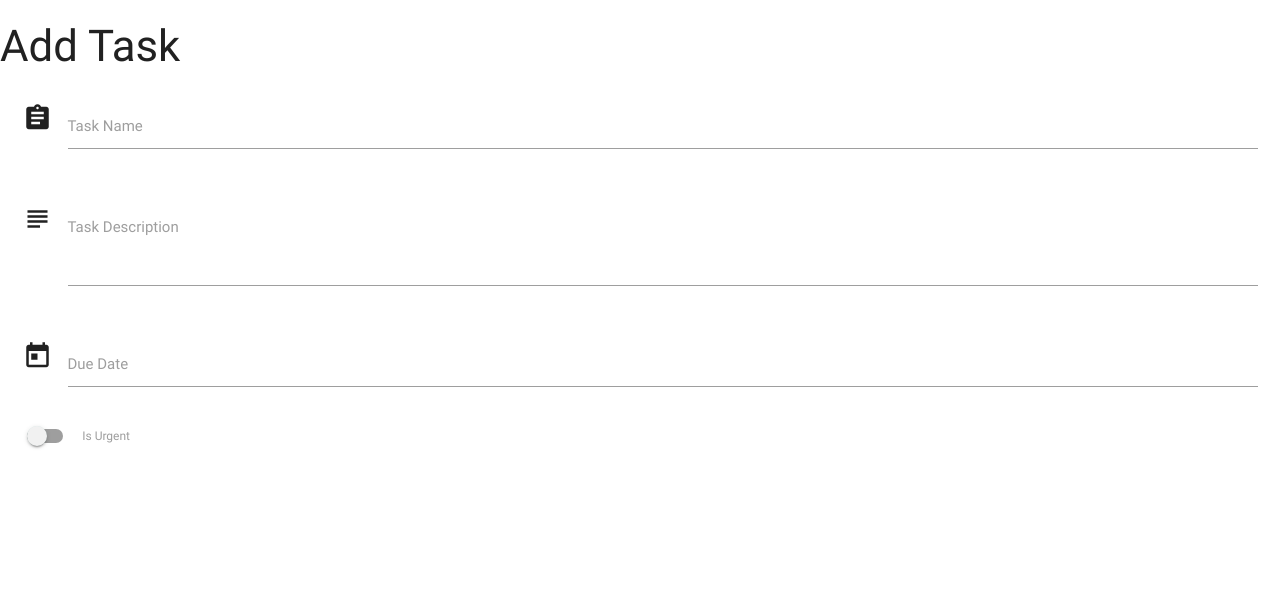
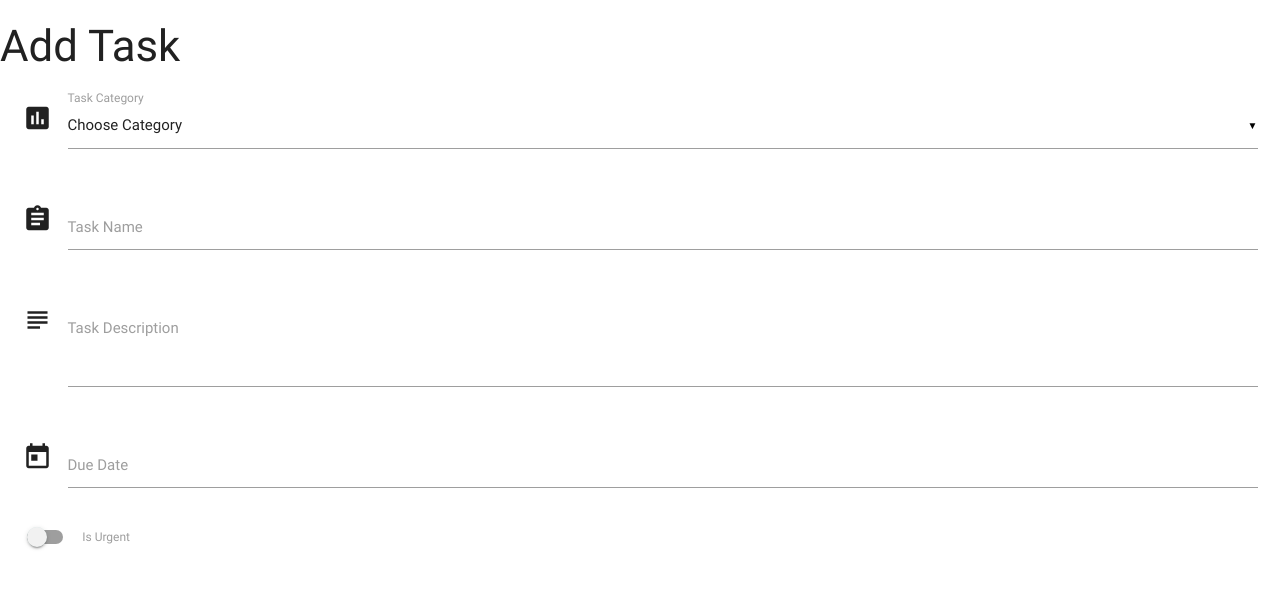
Before and after one commit to ceciliabinck/mini_project3, a Flask app: page /add_task in a window 1280 px wide. Shown: the top 589 px of the page. Run offline with Flask 2, Linux system fonts and the light colour scheme; data that the repository does not hold is empty; some libraries are stand-ins or nearby versions.

Commit message:
Put in select categories

```diff
--- a/app.py
+++ b/app.py
@@ -20,7 +20,9 @@ def get_tasks():
 
 @app.route('/add_task')
 def add_task():
-    return render_template("addtask.html")
+    _categories = mongo.db.categories.find()
+    category_list = [category for category in _categories]
+    return render_template("addtask.html", categories=category_list)
 
 
 if __name__ == "__main__":
--- a/templates/addtask.html
+++ b/templates/addtask.html
@@ -5,6 +5,20 @@
 
 <div class="row">
     <form action="" method="POST" class="col s12">
+
+    <div class="row">
+        <div class="input-field col s12">
+            <i class="material-icons prefix">poll</i>
+            <select id="category" name="category_name">
+                <option value="" disabled selected>Choose Category</option>
+                {% for cat in categories %}
+                <option value="{{cat.category_name}}">{{cat.category_name}}</option>
+                {% endfor %}
+            </select>
+            <label>Task Category</label>
+        </div>
+    </div>
+
       <div class="row">
         <div class="input-field col s12">
           <i class="material-icons prefix">assignment</i>
--- a/templates/base.html
+++ b/templates/base.html
@@ -16,6 +16,7 @@
         <script type="text/javascript">
             $(document).ready(function(){
                 $('.collapsible').collapsible();
+                $('select').material_select();
             });
 
             $('.datepicker').pickadate({
```
